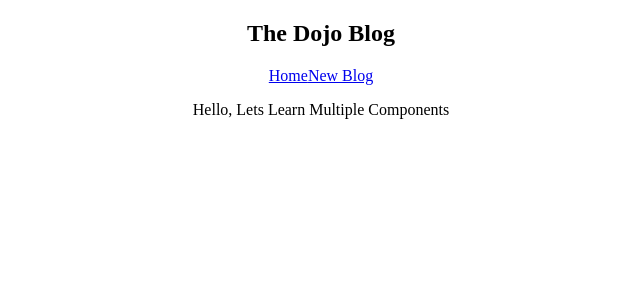
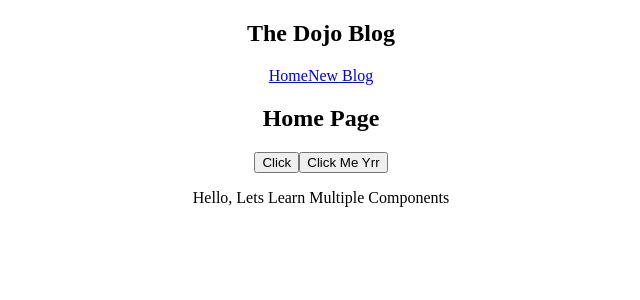
Before and after one commit to shivendra8004/HelloReact, a JavaScript app: page / in a window 1280 px wide. Shown: the top 300 px of the page, without its empty margins (319-959 px from the left). Built offline with nearby package versions, Linux system fonts and the light colour scheme; the HTML template or start-up script is replaced by a standard one.

Commit message:
Tut 7 ended

```diff
--- a/src/App.js
+++ b/src/App.js
@@ -1,10 +1,12 @@
 import './App.css';
 import Navbar from './components/Navbar';
+import Home from './components/Home'
 function App() {
   const title = "Hello, Lets Learn Multiple Components";
   return (
     <div className="App">
       <Navbar/>
+      <Home/>
       <div className="content">
         <p>{title}</p>
       </div>
--- /dev/null
+++ b/src/components/Home.js
@@ -0,0 +1,23 @@
+const Home = () => {
+
+    const handleClick=(e)=>{
+        console.log("Good Morning ",e.target);
+    }
+    const handleClickAgain=(name)=>{
+        alert("Good Morning "+name);
+    }
+
+    return (
+        <div className="home">
+            <h2>Home Page</h2>
+            <button className="btn" onClick={handleClick}>
+                Click
+            </button>
+            <button className="btbt" onClick={()=>handleClickAgain("Shivendra")}>
+                Click Me Yrr
+            </button>
+        </div>
+     );
+}
+
+export default Home;
```
